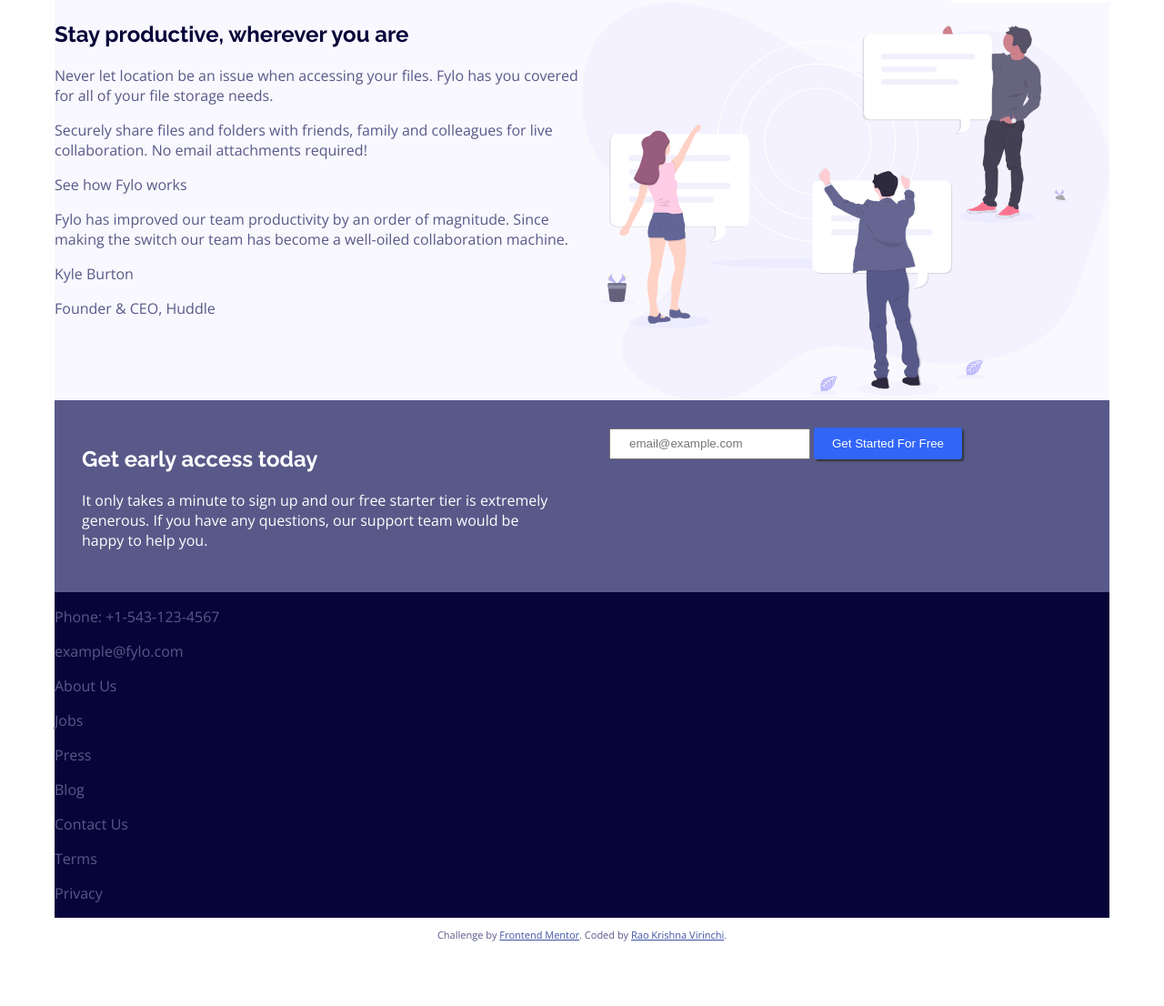
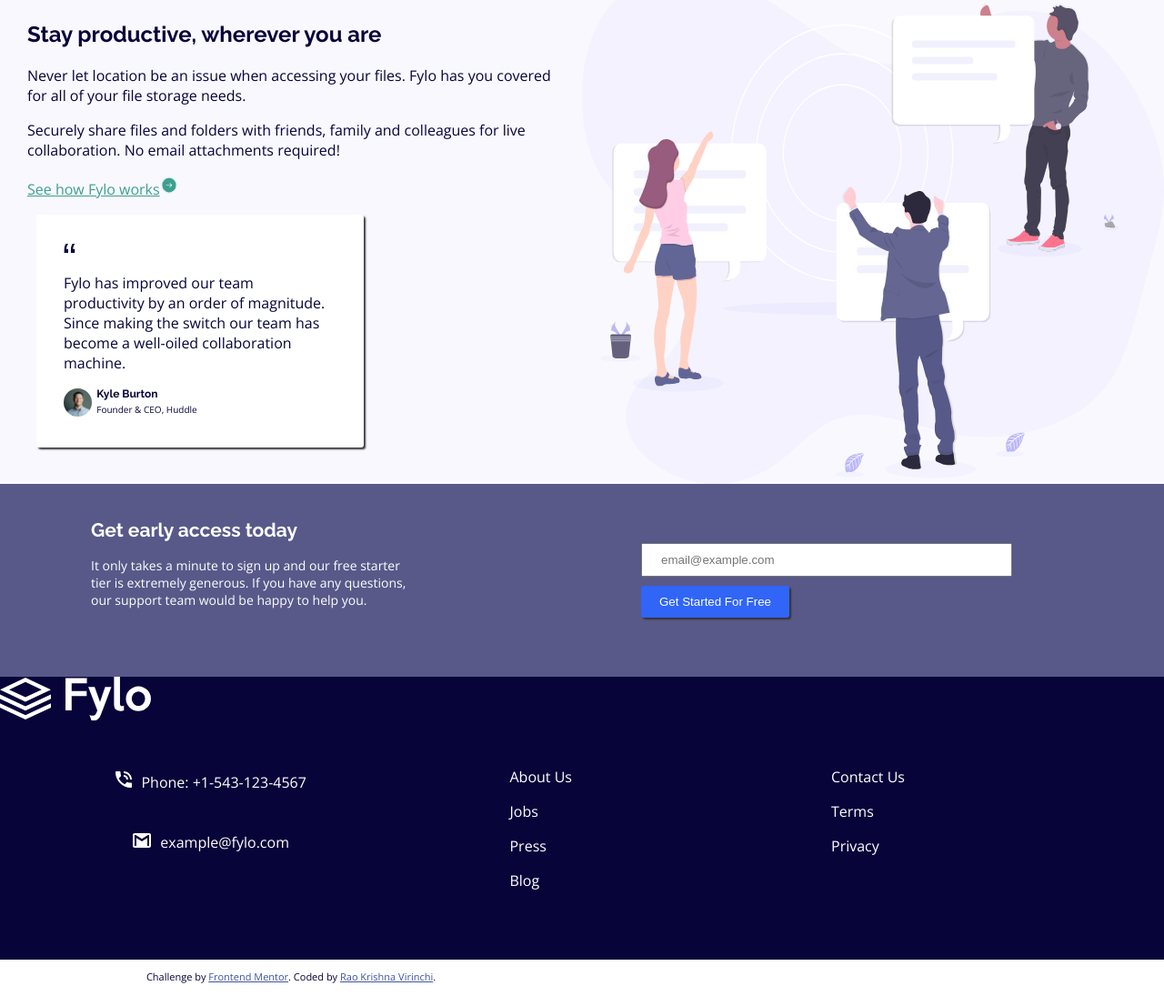
Before and after one commit to virinchi123/Frontend-Mentor-Fylo-Landing-Page, a plain HTML site: page index.html in a window 1280 px wide. Shown: the part 745-1851 px from the top of the page at 91% size. Drawn offline with nearby package versions, Linux system fonts and the light colour scheme; files whose address does not match are found by name.

Commit message:
Almost finished Web view

```diff
--- a/index.html
+++ b/index.html
@@ -60,11 +60,19 @@
 
   <p id="seeHow">See how Fylo works</p>
   <div class="card">
+    <img src="/images/icon-quotes.svg" alt="icon-quotes">
     <p>Fylo has improved our team productivity by an order of magnitude. Since
       making the switch our team has become a well-oiled collaboration machine.</p>
 
-    <p class="name">Kyle Burton</p>
-    <p class="title">Founder & CEO, Huddle</p>
+    <div class='testimonial'>
+      <img src="/images/avatar-testimonial.jpg" alt="avatar" id="profile">
+      <div class="chamcha">
+        <p class="name">Kyle Burton</p>
+        <p class="title">Founder & CEO, Huddle</p>
+      </div>
+
+    </div>
+
   </div>
   </div>
   <img src="/images//illustration-2.svg" alt="illus2" id="image2">
@@ -80,9 +88,16 @@
   <input type="email" placeholder="email@example.com">
   <button type="button" id="startedButton">Get Started For Free</button>
   </div>
-  <div id="footer">
-  <div class="column" id="col1"><p>Phone: +1-543-123-4567</p>
-  <p>example@fylo.com</p>
+  <div class="placeholder">
+    <img src="/images/logo.svg" alt="logo">
+  </div>
+  <div class="footer">
+  <div class="column" id="col1">
+  <div class="Point"><img src="/images/icon-phone.svg" alt="gmail">
+  <p>Phone: +1-543-123-4567</p></div>
+  <div class="Point"><img src="/images/icon-email.svg" alt="phone">
+  <p>example@fylo.com</p></div>
+
   </div>
 
   <div class="column" id="col2">
@@ -98,6 +113,7 @@
   <p>Privacy</p>
   </div>
   </div>
+  </div>
 
   <footer>
     <p class="attribution">
--- a/main.scss
+++ b/main.scss
@@ -12,7 +12,7 @@ $colors:(
     $openSans:'Open Sans', sans-serif;
 
 body{
-    margin: 0 60px 60px 60px;
+
     display: grid;
     grid-template-columns: 1fr 1fr;
     grid-template-rows: auto;
@@ -21,8 +21,11 @@ body{
         "message1 image1"
         "container container"
         "message3 inputfield"
+        "logoboi logoboi"
         "footboi footboi"
         "credit credit";
+    margin: 0;
+    padding: auto 60px;
 
     h2{
         font-family: $raleway;
@@ -32,12 +35,12 @@ body{
 
     p{
         font-family: $openSans;
-        font-weight:300;
-        color: color(desatBlue)
+        font-weight:400;
+        color: color(darksBlue)
     }
 
     input{
-        height: 10px;
+        height: 13px;
         padding: 10px 20px 10px 20px;
     }
 
@@ -53,19 +56,79 @@ body{
 
 .message{
     grid-area: message1;
-    height: 70vh;
-    padding: 20px;
+    height: 40vh;
+    padding: 200px 20px 50px;
+
+    input{
+        border-radius: 2px;
+        border: 1px solid #ccc;
+    }
+}
+
+.card{
+    background-color: white;
+    border-radius: 3px;
+    box-shadow: 2px 2px 2px invert(#ccc);
+    width: 300px;
+    padding: 30px;
+    margin: auto auto 10px 10px;
+
+    p{
+        font-weight: 500;
+
+    }
+
+    .name{
+        font-weight: bolder;
+        font-family: $raleway;
+        margin: 0;
+        font-size: 12px;
+    }
+
+    .chamcha{
+        display: inline;
+    }
+    .title{
+        font-size: 10px;
+        margin: 3px 0 3px 0;
+
+    }
+
+    #profile{
+        display: flex;
+        border-radius: 50%;
+        zoom: 25%;
+        margin:auto 20px auto auto;
+    }
+
+    .testimonial{
+        display: inline-flex;
+    }
+
+
 }
 
 #img1{
     grid-area: image1;
-    height: 80%;
-    width: 100%;
+    height: 382px;
+    width: 554px;
+    padding:200px auto 50px;
 }
 
 .message2{
     grid-area: message2;
-    background-color: rgb(249,248,254)
+    background-color: rgb(249,248,254);
+    padding: 30px;
+    #seeHow{
+        text-decoration: underline solid hsl(170, 45%, 43%);
+        color: hsl(170, 45%, 43%);
+
+        &:after{
+            content: url("/images/icon-arrow.svg");
+            zoom: 130%;
+            margin:20px 0 0 0;
+        }
+    }
 }
 
 #image2{
@@ -114,7 +177,8 @@ body{
 .getStarted{
     grid-area:message3;
     background-color: color(desatBlue);
-    padding:30px;
+    padding:20px 180px 10px 100px;
+    font-size: 14px;
 
     h2,p{
         color: white;
@@ -135,7 +199,7 @@ body{
     grid-area: bg;
     background-image: url(/images/bg-curve-desktop.svg);
     background-repeat: no-repeat;
-    background-size: contain;
+    background-size: fill;
     width: 100%;
     height: 78px;
 }
@@ -145,15 +209,78 @@ body{
     background-color: color(desatBlue);
     color: white;
     margin: 0;
+    padding: 60px;
+
+    input{
+        display: block;
+        margin:5px;
+        width: 70%;
+    }
+
+    button{
+        margin: 5px;
+    }
+
 }
-#footer{
+
+.footer{
     grid-area: footboi;
     background-color: color(darksBlue);
-    color: white
+    color: white;
+    padding: 0 30px 30px 30px;
+    display: grid;
+    grid-template-columns: auto;
+    grid-template-areas:
+        "fylo about contact";
+
+    color: white;
+
+
+    .column{
+
+        text-align: center;
+        padding: 30px;
+        width: 70%;
+        p{
+            color: white;
+            width: fit-content;
+        }
+
+        .Point{
+            display: block;
+        }
+
+    }
+
+    #col1{
+        grid-area: fylo;
+        display: inline-block;
+
+        p{
+            display: inline-block;
+            padding: 6px;
+        }
+    }
+
+    #col2{
+        grid-area: about;
+    }
+
+    #col3{
+        grid-area: contact;
+    }
 }
 
-footer{
-    grid-area:credit;
+.placeholder{
+    width: 100%;
+    background-color: color(darksBlue);
+    grid-area: logoboi;
+    overflow: none;
+    padding: auto 80% 10px 10%;
+
+    img{
+        filter: brightness(0%) invert(1);
+    }
 }
 
 #startedButton{
```
Also changed, not shown: main.css, 1 other file.
